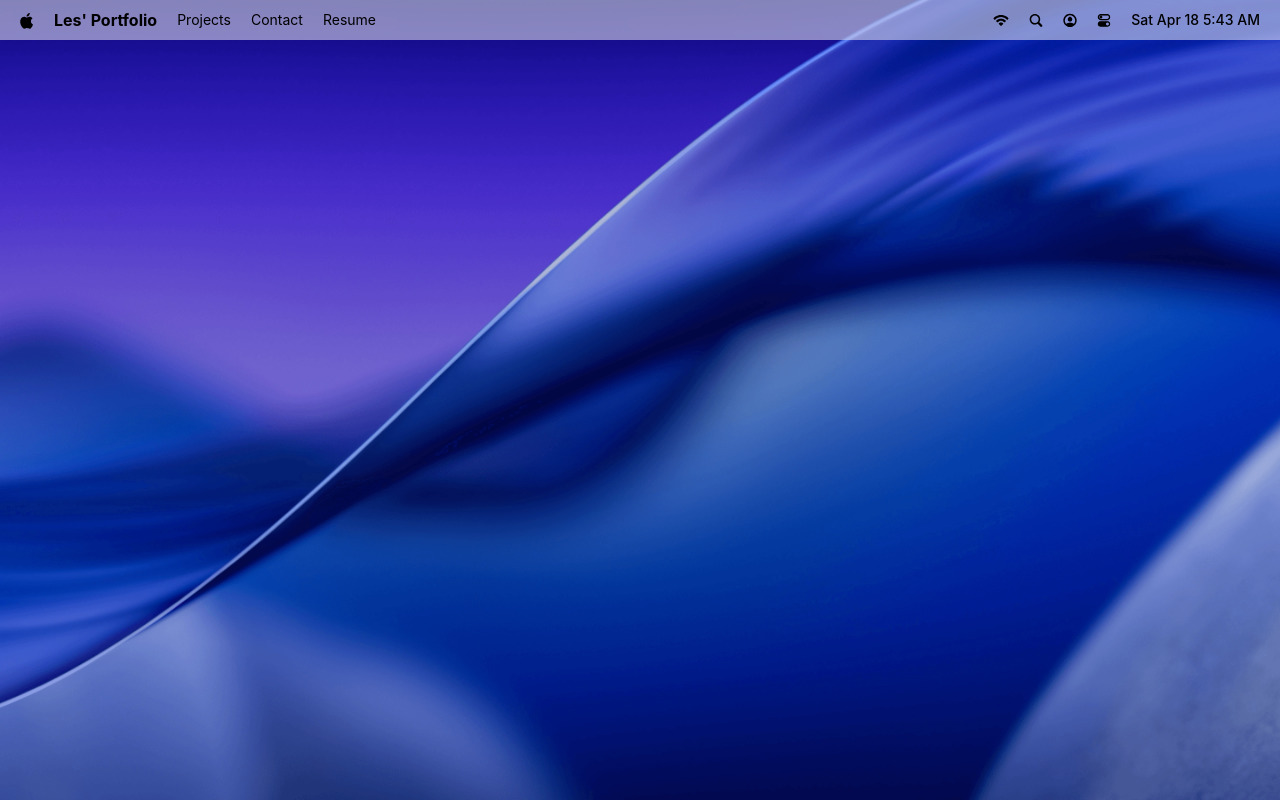
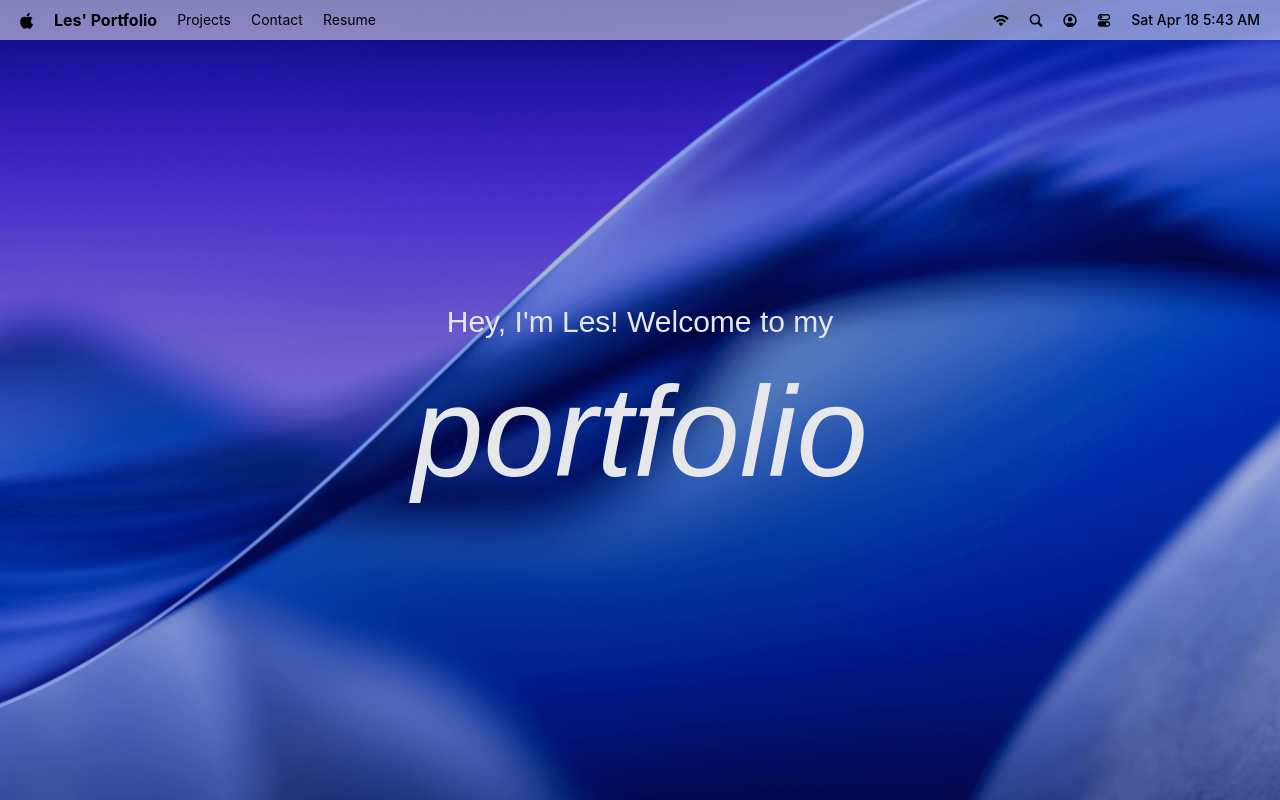
Before and after one commit to innovatworx/MacOS_Portfolio, a React (Vite) app: page / in a window 1280 px wide. Built offline with nearby package versions, Linux system fonts and the light colour scheme.

Commit message:
Fixing GSAP issue

```diff
--- a/jsconfig.json
+++ b/jsconfig.json
@@ -3,7 +3,8 @@
     "baseUrl": ".",
     "paths": {
       "#*": ["src/*"]
-    }
+    },
+    "jsx": "react"
   },
   "include": ["src"]
 }
--- a/package.json
+++ b/package.json
@@ -10,8 +10,11 @@
     "preview": "vite preview"
   },
   "dependencies": {
+    "@gsap/react": "^2.1.2",
     "@tailwindcss/vite": "^4.2.2",
     "dayjs": "^1.11.20",
+    "gsap": "^3.14.2",
+    "lucide-react": "^1.7.0",
     "react": "^19.2.4",
     "react-dom": "^19.2.4",
     "tailwindcss": "^4.2.2"
--- a/src/App.jsx
+++ b/src/App.jsx
@@ -1,10 +1,11 @@
 import React from 'react'
-import Navbar from "#components/Navbar.jsx";
+import { Navbar, Welcome } from "#components";
 
 const App = () => {
     return (
         <main>
             <Navbar />
+            <Welcome />
         </main>
     );
 };
--- /dev/null
+++ b/src/components/Welcome.jsx
@@ -0,0 +1,121 @@
+import {useRef} from "react";
+import gsap from "gsap";
+import {useGSAP} from "@gsap/react";
+
+const FONT_WEIGHTS = {
+    subtitle: { min: 100, max: 400, default: 100 },
+    title: { min: 400, max: 900, default: 400 },
+};
+
+const renderText = (text, className, baseWeight = 400) => {
+    return [... text].map((char, i) => (
+        <span
+            key={i}
+            className={className}
+            style={{ fontVariationSettings: `'wght' ${baseWeight}` }}
+        >
+            {char === " " ? "\u00A0" : char}
+        </span>
+    ));
+};
+
+/*const setupTextHover = (container, type) => {
+    if(!container) return;
+
+    const letters = container.querySelectorAll("span");
+    const { min, max, default: base } = FONT_WEIGHTS[type];
+
+    const animateLetter = (letter, weight, duration = 0.25) => {
+        return gsap.to(letter, {
+            duration,
+            ease: "power2.out",
+            fontVariationSettings: `'wght' ${weight}`,
+        });
+    };
+
+    const handleMouseMove = (e) => {
+        const { left } = container.getBoundingClientRect();
+        const mouseX = e.clientX - left;
+
+        letters.forEach((letter) => {
+            const { left: l, width: w } = letter.getBoundingClientRect();
+            const distance = Math.abs(mouseX - (l - left + w / 2));
+            const intensity = Math.exp(-(distance ** 2) / 2000);
+
+            animateLetter(letter, min + (max - min) * intensity);
+        });
+    };
+
+    container.addEventListener("mousemove", handleMouseMove);
+}; */
+
+const setupTextHover = (container, type) => {
+    if (!container) return;
+    const letters = container.querySelectorAll("span");
+    const { min, max, default: base } = FONT_WEIGHTS[type];
+
+    const animateLetter = (letter, weight, duration = 0.25) => {
+        const current = parseFloat(
+            letter.style.fontVariationSettings.match(/[\d.]+/)?.[0] ?? base
+        );
+        const proxy = { weight: current };
+        return gsap.to(proxy, {
+            weight,
+            duration,
+            ease: "power2.out",
+            /*onUpdate: () => {
+                letter.style.fontVariationSettings = `'wght' ${Math.round(proxy.weight)}`;
+            },*/
+            onUpdate: () => {
+                letter.style.fontVariationSettings = `'wght' ${Math.round(proxy.weight)}`;
+                letter.style.fontWeight = String(Math.round(proxy.weight));
+            },
+        });
+    };
+
+    const handleMouseMove = (e) => {
+        const { left } = container.getBoundingClientRect();
+        const mouseX = e.clientX - left;
+        letters.forEach((letter) => {
+            const { left: l, width: w } = letter.getBoundingClientRect();
+            const distance = Math.abs(mouseX - (l - left + w / 2));
+            const intensity = Math.exp(-(distance ** 2) / 2000);
+            animateLetter(letter, min + (max - min) * intensity);
+        });
+    };
+
+    container.addEventListener("mousemove", handleMouseMove);
+    container.addEventListener("mouseleave", () => {
+        letters.forEach((letter) => animateLetter(letter, base));
+    });
+};
+
+const Welcome = () => {
+    const titleRef = useRef(null);
+    const subtitleRef = useRef(null);
+
+    useGSAP(() => {
+        setupTextHover(titleRef.current, "title");
+        setupTextHover(subtitleRef.current, "subtitle");
+    }, []);
+
+    return (
+        <section id="welcome">
+            <p ref={subtitleRef}>
+                {renderText(
+                "Hey, I'm Les! Welcome to my",
+                "text-3xl font-georama",
+                100,
+                )}
+            </p>
+        <h1 ref={titleRef} className="mt-7">
+            {renderText("portfolio", "text-9xl italic font-georama")}
+        </h1>
+
+        <div className="small-screen">
+            <p>This portfolio is designed for desktop/tabled screens only.</p>
+        </div>
+    </section>
+    );
+};
+export default Welcome;
--- /dev/null
+++ b/src/components/index.js
@@ -0,0 +1,4 @@
+import Navbar from '#components/Navbar.jsx';
+import Welcome from '#components/Welcome.jsx';
+
+export { Navbar, Welcome };
--- a/src/index.css
+++ b/src/index.css
@@ -12,6 +12,17 @@
     background-size: cover;
     background-repeat: no-repeat;
     background-position: center;
+}
+
+/*h1 span, p span {
+    font-synthesis: none;
+    font-weight: 400 !important;
+    font-variation-settings: 'wght' 400;
+} */
+
+h1 span {
+    font-weight: 100 900;
+    font-synthesis: none;
 }
 
 @theme {
```
Also changed, not shown: 1 other file (tests, documents, lock files or other folders).
